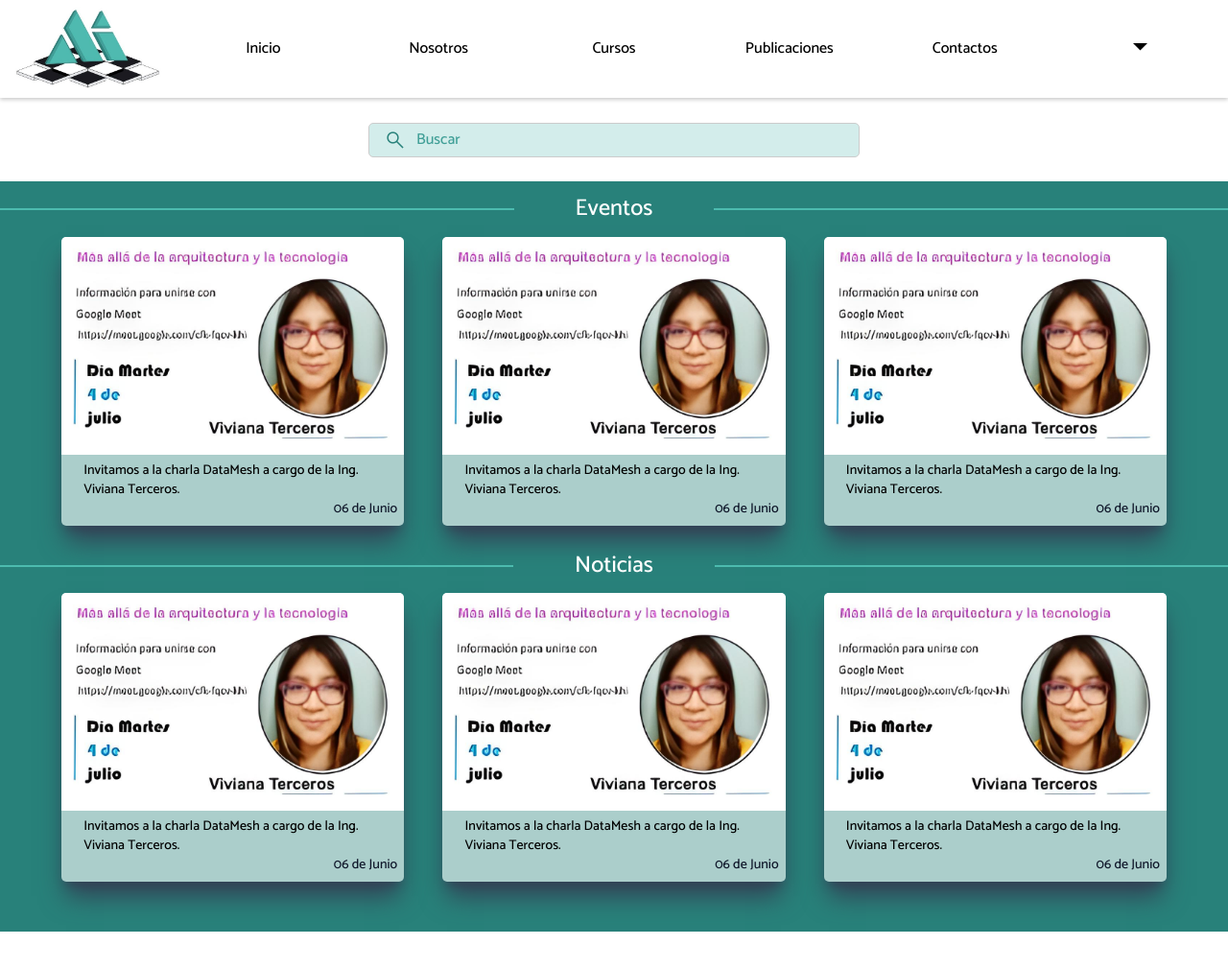
After one commit to EmmanuelMamani/Memi, a Django app: page /publicaciones/ in a window 1280 px wide. The commit adds this page. Shown: the top 1010 px of the page at 96% size. Run offline with Django 4.2, Linux system fonts and the light colour scheme; some libraries are stand-ins or nearby versions.

Commit message:
front login

```diff
--- a/main/static/css/header.css
+++ b/main/static/css/header.css
@@ -20,11 +20,18 @@ a{
     text-decoration: none;
     color: black;
 }
+#opciones{
+  position: fixed;
+  top: 10vh;
+  width: 15%;
+  z-index: 999;
+  margin-left: 85%;
+}
 .option{
     padding: 1%;
     background-color: #28817A;
     color: white;
-    width: 80%;
+    width: 100%;
     text-align: center;
     display: none;
 }
--- /dev/null
+++ b/main/static/css/publicaciones.css
@@ -0,0 +1,81 @@
+#contenedor{
+    padding-top: 2%;
+    position: fixed;
+    top: 10vh;
+    left: 0;
+    bottom: 0;
+    width: 100%;
+    overflow: auto;
+}
+.buscar-container {
+    margin-left: 30%;
+    width: 40%;
+    display: flex;
+    align-items: center;
+    border: 1px solid #ccc;
+    border-radius: 5px;
+    padding: 5px;
+    background-color: #D3EDEB;
+  }
+
+  /* Estilos para el ícono de búsqueda */
+  .buscar-container span {
+    margin-right: 2%;
+    margin-left: 2%;
+    font-weight: 300;
+    color: #28817A;
+  }
+
+  /* Estilos para el input de búsqueda */
+  .buscar-input {
+    border: none;
+    outline: none;
+    background-color: #D3EDEB;
+  }
+  .buscar-input::placeholder {
+    color: #409F97; /* Cambia el color del placeholder aquí */
+  }
+
+  #contenedor1{
+    margin-top: 2%;
+    padding-top: 1%;
+    padding-bottom: 2%;
+    background-color: #28817A;
+  }
+
+  .titulo {
+    display: flex;
+    align-items: center;
+    width: 100%;
+  }
+  .titulos{
+    margin-left: 5%;
+    margin-right: 5%;
+    color: white;
+  }
+  .linea {
+    flex-grow: 1;
+    height: 2px;
+    background-color: #4CBBAF;
+  }
+  .evento{
+    border-radius: 5px;
+    background-color: #ABCECB;
+    color: black;
+  }
+  .img{
+    border-top-left-radius: 5px;
+    border-top-right-radius: 5px;
+    width: 100%;
+    height: auto;
+  }
+  .cursos{
+    margin-top: 1%;
+    color: white;
+    margin-left: 5%;
+    width: 90%;
+    margin-bottom: 2%;
+  }
+  .descripcion{
+    padding: 2%;
+  }
--- a/main/templates/header.html
+++ b/main/templates/header.html
@@ -21,14 +21,44 @@
         <div class="flex items-center"><a href="{% url 'inicio'%}">Inicio</a></div>
         <div class="flex items-center"><a href="{% url 'nosotros'%}">Nosotros</a></div>
         <div class="flex items-center"><a href="{% url 'cursos' %}">Cursos</a></div>
-        <div class="flex items-center"><a href="#">Publicaciones</a></div>
+        <div class="flex items-center"><a href="{% url 'publicaciones' %}">Publicaciones</a></div>
         <div class="flex items-center"><a href="#">Contactos</a></div>
         <div class="flex items-center"><a href="#" class="transform transition-transform duration-500 active:rotate-180" id="desplegar"><span class="material-symbols-outlined text-4xl" id="icono">arrow_drop_down</span></a></div>
     </header>
-    <div class="grid grid-cols-7 justify-items-center">
-        <a href="#" class="col-start-7 option">Iniciar sesion</a>
-        <a href="#" class="col-start-7 option">Registrarse</a>
+    <div class="grid grid-cols-1 justify-items-center" id="opciones">
+        <a href="#" class="col-start-1 option" id="sesion_btn">Iniciar sesion</a>
+        <a href="#" class="col-start-1 option" id="registrarse_btn">Registrarse</a>
     </div>
+    <dialog id="registrarse">
+        <form action="" method="post">
+            <h3>Registrarse</h3>
+            <label>Nombre:</label>
+            <input type="text">
+            <label>Email:</label>
+            <input type="email">
+            <label>Contraseña</label>
+            <input type="password">
+            <label>Confirmar contraseña:</label>
+            <input type="password">
+            <div class="botones grid grid-cols-2">
+                <button id="confirmarR">Registrarse</button>
+                <span id="cancelarR">Cancelar</span>
+            </div>
+        </form>
+    </dialog>
+    <dialog id="sesion">
+        <form action="" method="post">
+            <h3>Iniciar Sesion</h3>
+            <label>Email:</label>
+            <input type="email">
+            <label>Contraseña</label>
+            <input type="password">
+            <div class="botones grid grid-cols-2">
+                <button id="confirmarS">Registrarse</button>
+                <span id="cancelarS">Cancelar</span>
+            </div>
+        </form>
+    </dialog>
     <div id="main">
         {% block main %}
         {% endblock %}
@@ -55,5 +85,25 @@
             icono.innerHTML='arrow_drop_down'
         }
     }
+    var registrarse_btn= document.getElementById("registrarse_btn");
+    var registrarse= document.getElementById("registrarse");
+    registrarse_btn.onclick=function(){
+       registrarse.showModal();
+    }
+    var cancelarR=document.getElementById("cancelarR")
+    cancelarR.onclick=function(){
+        registrarse.close();
+    }
+
+    /*********************************************/
+    var sesion_btn= document.getElementById("sesion_btn");
+    var sesion= document.getElementById("sesion");
+    sesion_btn.onclick=function(){
+        sesion.showModal();
+    }
+    var cancelarS=document.getElementById("cancelarS")
+    cancelarS.onclick=function(){
+        sesion.close();
+    }
 </script>
 </html>
--- /dev/null
+++ b/main/templates/publicaciones.html
@@ -0,0 +1,81 @@
+{% extends 'header.html' %}
+{% load static %}
+{% block estilos %}
+<link rel="stylesheet" href="{% static 'css/publicaciones.css' %}">
+
+{% endblock %}
+
+{% block main %}
+<div id="contenedor">
+    <div class="buscar-container">
+        <span class="material-symbols-outlined"> search</span>
+        <input type="text" class="buscar-input" placeholder="Buscar">
+    </div>
+    <div id="contenedor1">
+        <h2 class="titulo">
+          <span class="linea"></span>
+          <span class="titulos text-2xl">Eventos</span>
+          <span class="linea"></span>
+        </h2>
+        <div class="cursos">
+          <div id="eventos" class="grid grid-cols-3 gap-10 mt-3">
+              <div class="evento shadow-slate-700 shadow-xl">
+                  <img src="{% static 'img\evento.png' %}" alt="" class="img">
+                  <div class="descripcion">
+                    <p class="px-4 text-sm">Invitamos a la charla DataMesh a cargo de la Ing. Viviana Terceros.</p>
+                    <p class="text-end text-slate-900 text-sm">06 de Junio</p>
+                  </div>
+              </div>
+              <div class="evento shadow-slate-700 shadow-xl">
+                  <img src="{% static 'img\evento.png' %}" alt=""  class="img">
+                  <div class="descripcion">
+                    <p class="px-4 text-sm">Invitamos a la charla DataMesh a cargo de la Ing. Viviana Terceros.</p>
+                    <p class="text-end text-slate-900 text-sm">06 de Junio</p>
+                  </div>
+              </div>
+              <div class="evento shadow-slate-700 shadow-xl">
+                  <img src="{% static 'img\evento.png' %}" alt=""  class="img">
+                  <div class="descripcion">
+                    <p class="px-4 text-sm">Invitamos a la charla DataMesh a cargo de la Ing. Viviana Terceros.</p>
+                    <p class="text-end text-slate-900 text-sm">06 de Junio</p>
+                  </div>
+              </div>
+          </div>
+        </div>
+        <h2 class="titulo">
+            <span class="linea"></span>
+            <span class="titulos text-2xl">Noticias</span>
+            <span class="linea"></span>
+          </h2>
+          <div class="cursos">
+            <div id="eventos" class="grid grid-cols-3 gap-10 mt-3">
+                <div class="evento shadow-slate-700 shadow-xl">
+                    <img src="{% static 'img\evento.png' %}" alt="" class="img">
+                    <div class="descripcion">
+                      <p class="px-4 text-sm">Invitamos a la charla DataMesh a cargo de la Ing. Viviana Terceros.</p>
+                      <p class="text-end text-slate-900 text-sm">06 de Junio</p>
+                    </div>
+                </div>
+                <div class="evento shadow-slate-700 shadow-xl">
+                    <img src="{% static 'img\evento.png' %}" alt=""  class="img">
+                    <div class="descripcion">
+                      <p class="px-4 text-sm">Invitamos a la charla DataMesh a cargo de la Ing. Viviana Terceros.</p>
+                      <p class="text-end text-slate-900 text-sm">06 de Junio</p>
+                    </div>
+                </div>
+                <div class="evento shadow-slate-700 shadow-xl">
+                    <img src="{% static 'img\evento.png' %}" alt=""  class="img">
+                    <div class="descripcion">
+                      <p class="px-4 text-sm">Invitamos a la charla DataMesh a cargo de la Ing. Viviana Terceros.</p>
+                      <p class="text-end text-slate-900 text-sm">06 de Junio</p>
+                    </div>
+                </div>
+            </div>
+          </div>
+      </div>
+</div>
+{% endblock %}
+
+{% block js %}
+
+{% endblock %}
--- a/main/urls.py
+++ b/main/urls.py
@@ -3,5 +3,6 @@ from . import views
 urlpatterns = [
     path('',views.header,name='inicio'),
     path('nosotros/', views.nosotros,name='nosotros'),
-    path('cursos/',views.cursos,name='cursos')
+    path('cursos/',views.cursos,name='cursos'),
+    path('publicaciones/',views.publicaciones,name='publicaciones')
 ]
--- a/main/views.py
+++ b/main/views.py
@@ -9,3 +9,6 @@ def nosotros(request):
 
 def cursos(request):
     return render(request,'cursos.html')
+
+def publicaciones(request):
+    return render(request,'publicaciones.html')
```
Also changed, not shown: other parts of main/static/css/header.css (+44 -0 lines).
